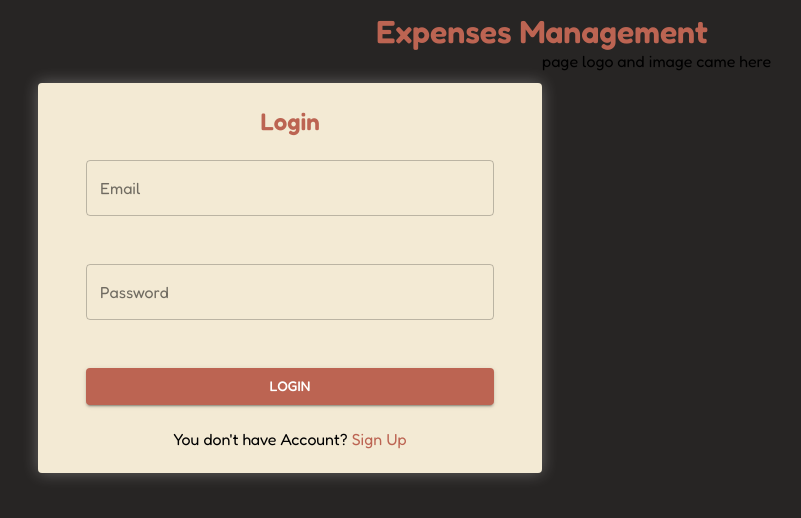
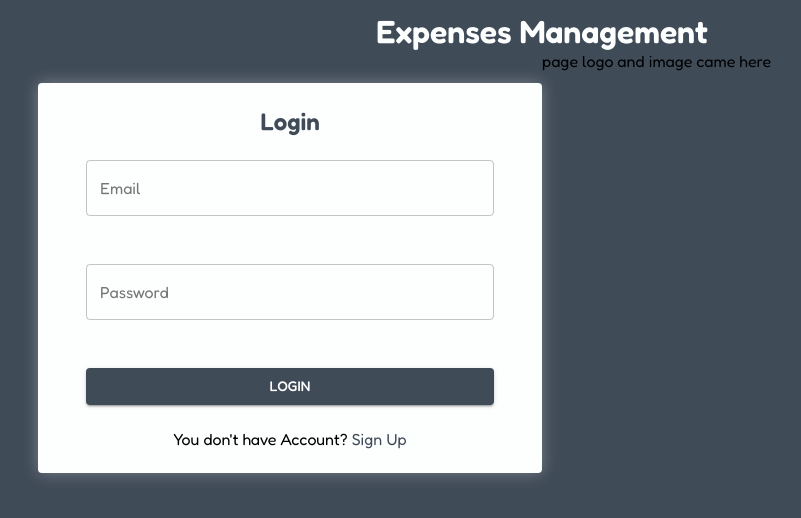
Before and after one commit to Alireza-ce/expenses-management, a React (Create React App) app: page / in a window 1280 px wide. Shown: the top 518 px of the page, without its empty margins (98-899 px from the left). Built offline with nearby package versions, Linux system fonts and the light colour scheme; no server answers.

Commit message:
change color pallete

```diff
--- /dev/null
+++ b/src/assets/sass/_variable.scss
@@ -0,0 +1,3 @@
+$white: '#fdfefe';
+$dark-blue: '#404b58';
+$orange: '#fa7818'
--- a/src/components/form/index.ts
+++ b/src/components/form/index.ts
@@ -9,5 +9,5 @@ export const AuthenticationForm = styled.form`
   padding: 24px;
   box-shadow: 0px 0px 16px rgb(255 255 255 / 30%);
   border-radius: 4px;
-  background-color:${(props) => props.theme.warnColor}
+  background-color:${(props) => props.theme.primaryDarkColor}
 `;
--- a/src/components/titles/index.ts
+++ b/src/components/titles/index.ts
@@ -5,7 +5,7 @@ interface Props{
 }
 
 export const  PrimaryTitle = styled.h1<Props>`
-    color:  ${props => props?.color || props.theme.primaryColor};
+    color:  ${props => props?.color || props.theme.primaryDarkColor};
     text-align:  ${props => props?.textAlign || 'left'};
 `;
 
--- a/src/index.css
+++ b/src/index.css
@@ -4,7 +4,7 @@ body {
   margin: 0;
   -webkit-font-smoothing: antialiased;
   -moz-osx-font-smoothing: grayscale;
-  background-color: #272524;
+  background-color: #404b58;
 }
 
 * {
--- a/src/theme.ts
+++ b/src/theme.ts
@@ -3,16 +3,14 @@ import { pink } from "@material-ui/core/colors";
 
 export const theme = {
   padding: "4px",
-  primaryColor: "#bc6452", //light orange
-  primaryDarkColor: "#272524", //dark
-  warnColor:'#f3ead4', //light cream
-  lightColor:'#c5b39c'//light brown
+  primaryColor: "#404b58",
+  primaryDarkColor: "#fdfefe",
 };
 
 export const muiTheme = createTheme({
   palette: {
     primary: {
-      main: "#bc6452",
+      main: "#404b58",
     },
     secondary: pink
   },
```
